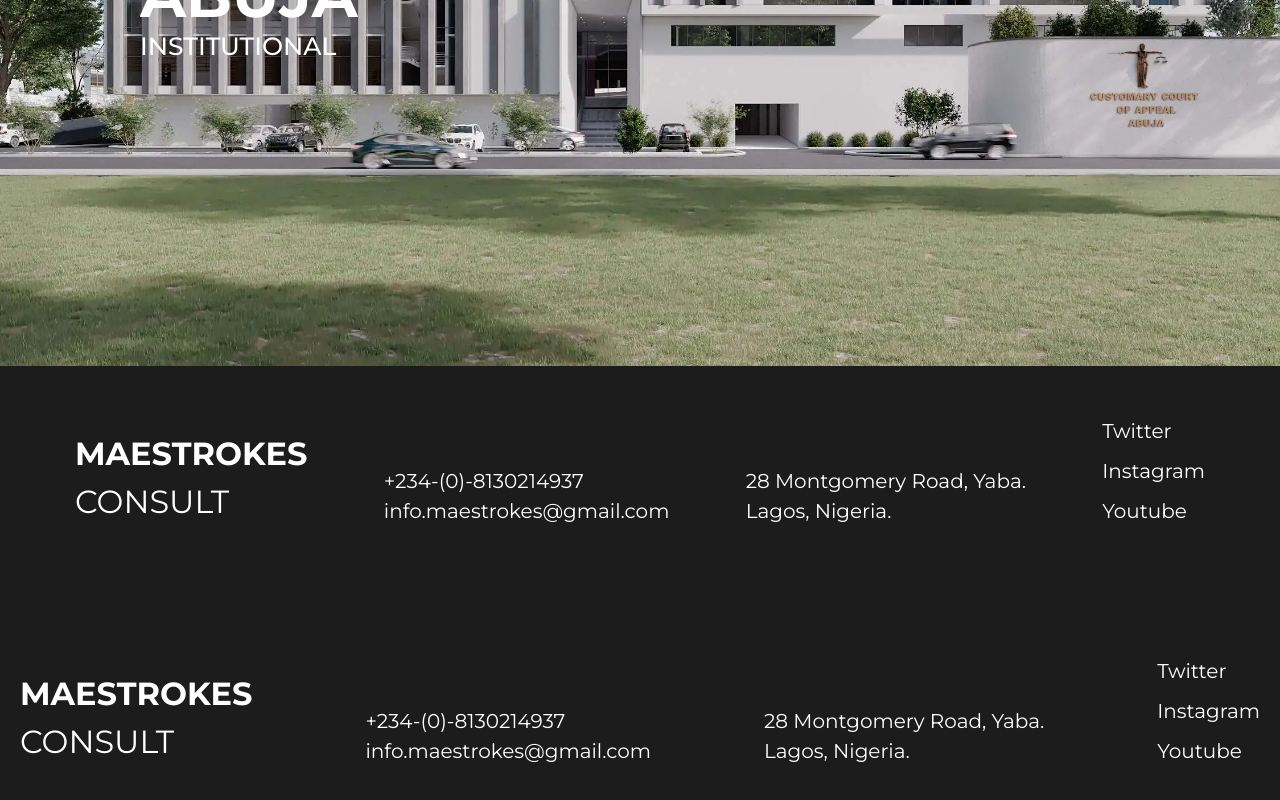
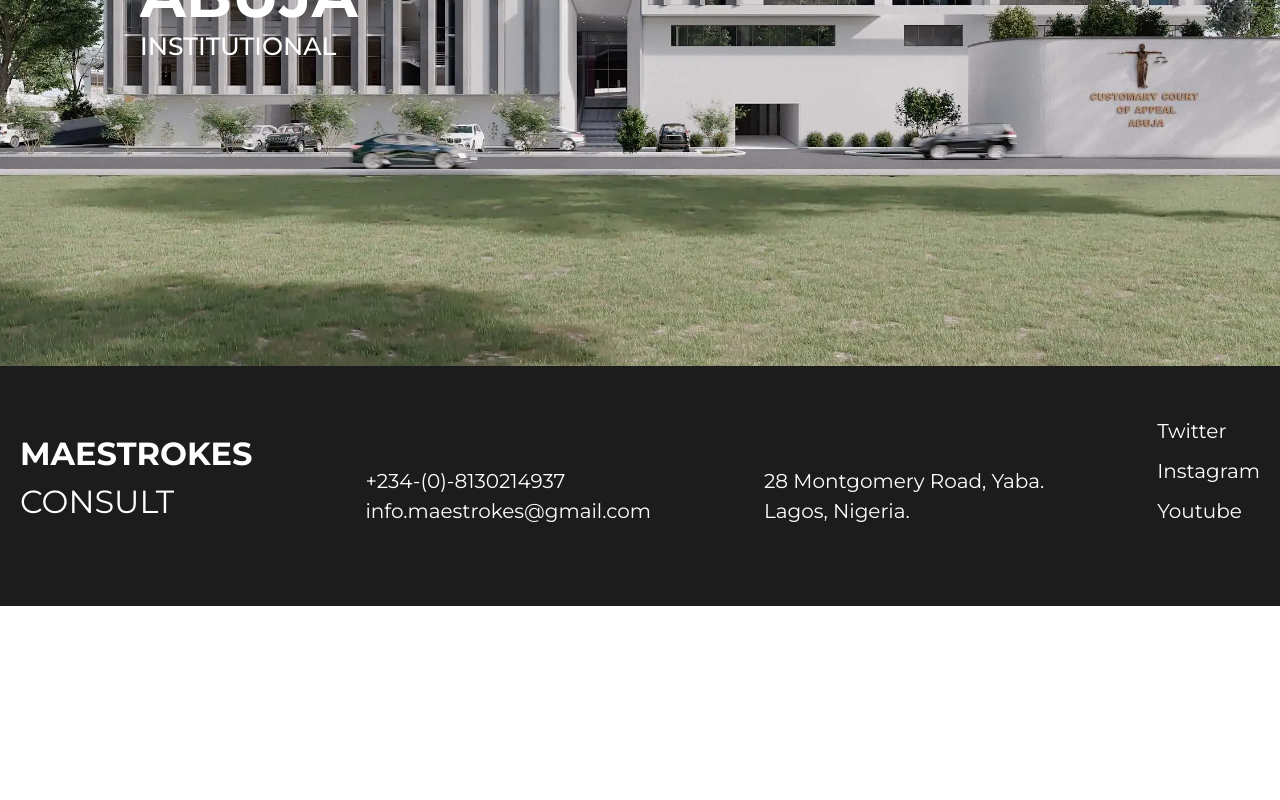
Before and after one commit to Iamronaldosunmu/maestrokes-consult, a React (Vite) app: page / in a window 1280 px wide. Shown: the part 434-1234 px from the top of the page. After the commit the page ends 1040 px from the top, so only its background shows below. Built offline with nearby package versions, Linux system fonts and the light colour scheme.

Commit message:
Removed the footer from the home page

```diff
--- a/src/pages/HomePage.tsx
+++ b/src/pages/HomePage.tsx
@@ -92,24 +92,7 @@ const HomePage = () => {
           </motion.button>
         </div>
       </div>
-      <footer className="px-[20px] xl:px-[75px] pt-[50px] pb-[80px] bg-[#1C1C1C] flex flex-col lg:flex-row gap-[35px] lg:gap-0 justify-between lg:items-end">
-        <p className="text-[22px] lg:text-[27px] xl:text-[32px] text-white">
-          <span className="font-bold">MAESTROKES</span> <br /> CONSULT
-        </p>
-        <div className="text-white text-[17px] xl:text-[20px]">
-          <p>+234-(0)-8130214937</p>
-          <p>info.maestrokes@gmail.com</p>
-        </div>
-        <div className="text-white text-[17px] xl:text-[20px]">
-          <p>28 Montgomery Road, Yaba. </p>
-          <p>Lagos, Nigeria.</p>
-        </div>
-        <div className="text-white text-[17px] xl:text-[20px] flex gap-[10px] flex-col">
-          <p>Twitter</p>
-          <p>Instagram </p>
-          <p>Youtube </p>
-        </div>
-      </footer>
+
     </main>
   );
 };
```
